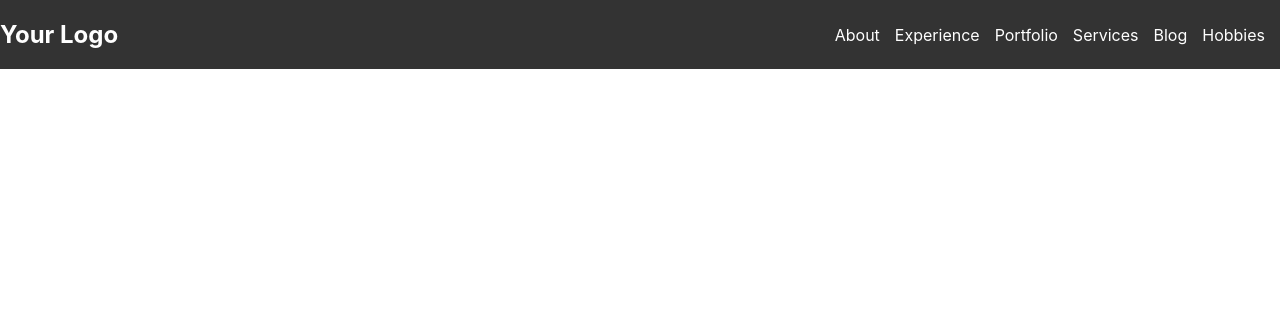
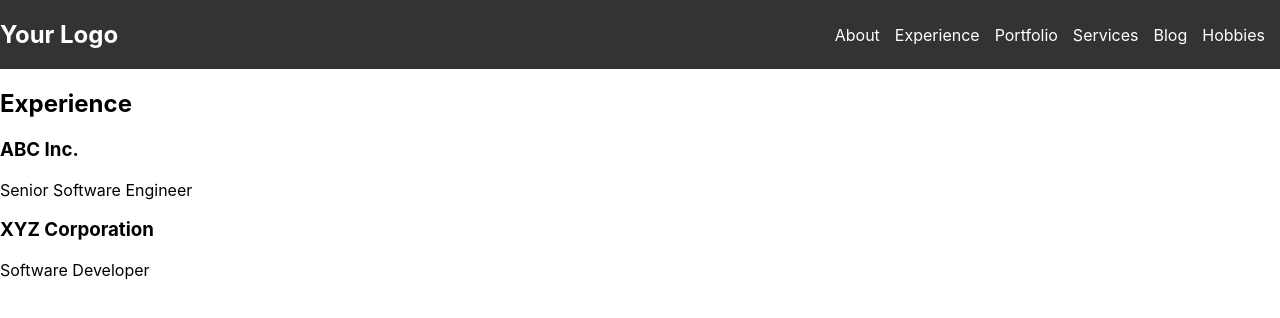
Before and after one commit to joresa/renzo-portfolio, a React (Create React App) app: page / in a window 1280 px wide. Shown: the top 318 px of the page. Built offline with nearby package versions, Linux system fonts and the light colour scheme.

Commit message:
Add experience section

```diff
--- a/src/App.js
+++ b/src/App.js
@@ -1,15 +1,12 @@
-import logo from './logo.svg';
-import './App.css';
-
-// src/App.js
 import React from 'react';
 import Navbar from './components/Navbar/Navbar';
+import Experience from './components/Experience/Experience';
 
 const App = () => {
     return (
         <div className="App">
             <Navbar />
-            {/* Other components */}
+            <Experience />
         </div>
     );
 };
--- /dev/null
+++ b/src/components/Experience/Experience.js
@@ -0,0 +1,13 @@
+import React from 'react';
+import ExperienceList from './ExperienceList';
+
+const Experience = () => {
+    return (
+        <section id="experience">
+            <h2>Experience</h2>
+            <ExperienceList />
+        </section>
+    );
+};
+
+export default Experience;
--- /dev/null
+++ b/src/components/Experience/ExperienceItem.js
@@ -0,0 +1,14 @@
+// src/components/Experience/ExperienceItem.js
+import React from 'react';
+
+const ExperienceItem = ({ experience }) => {
+    return (
+        <div className="experience-item">
+            <h3>{experience.company}</h3>
+            <p>{experience.title}</p>
+            {/* Add more details or information as needed */}
+        </div>
+    );
+};
+
+export default ExperienceItem;
--- /dev/null
+++ b/src/components/Experience/ExperienceList.js
@@ -0,0 +1,16 @@
+// src/components/Experience/ExperienceList.js
+import React from 'react';
+import ExperienceItem from './ExperienceItem';
+import experienceData from './data'; // Import sample data for the Experience section
+
+const ExperienceList = () => {
+    return (
+        <div className="experience-list">
+            {experienceData.map((experience, index) => (
+                <ExperienceItem key={index} experience={experience} />
+            ))}
+        </div>
+    );
+};
+
+export default ExperienceList;
--- /dev/null
+++ b/src/components/Experience/data.js
@@ -0,0 +1,22 @@
+// src/components/Experience/data.js
+const experienceData = [
+    {
+        company: 'ABC Inc.',
+        title: 'Senior Software Engineer',
+        startDate: 'January 2018',
+        endDate: 'Present',
+        description: 'Responsible for...',
+        // Add more fields as needed
+    },
+    {
+        company: 'XYZ Corporation',
+        title: 'Software Developer',
+        startDate: 'June 2015',
+        endDate: 'December 2017',
+        description: 'Contributed to...',
+        // Add more fields for each experience item
+    },
+    // Add more objects for each experience item
+];
+
+export default experienceData;
```
